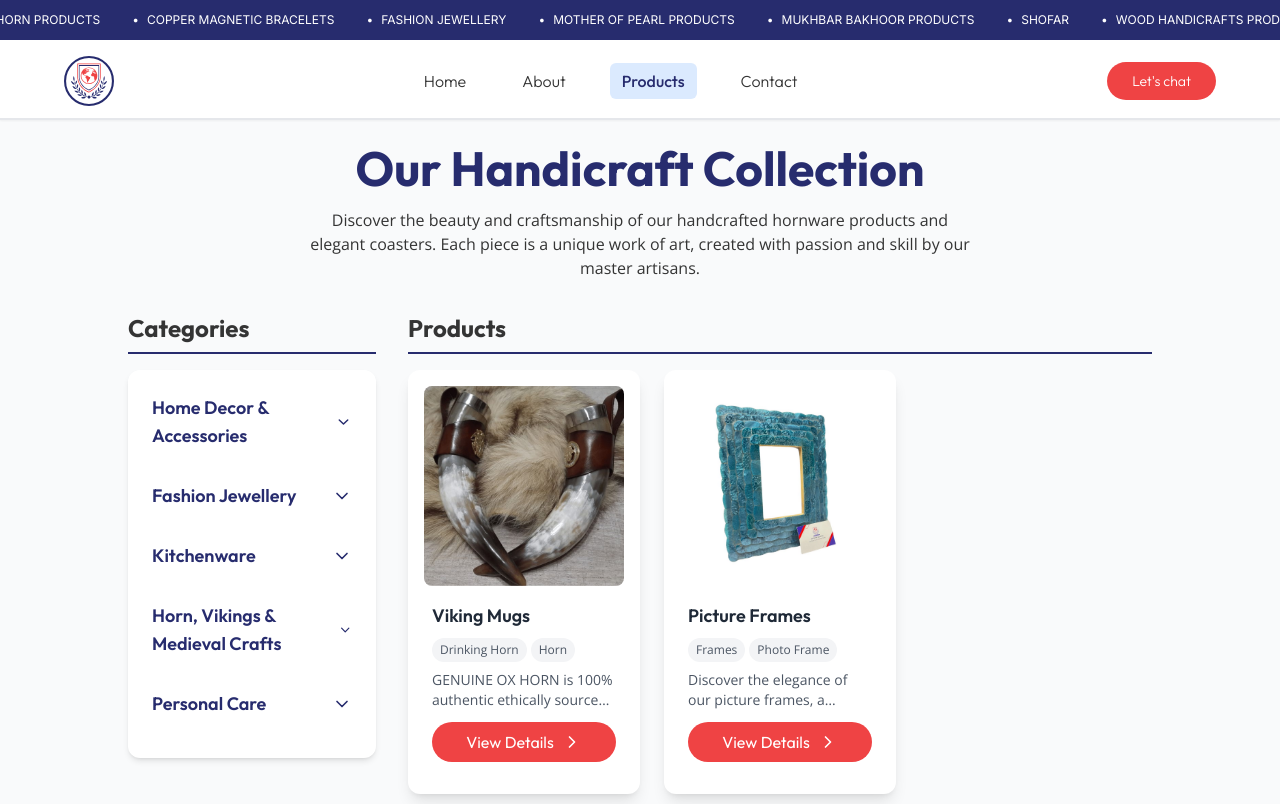
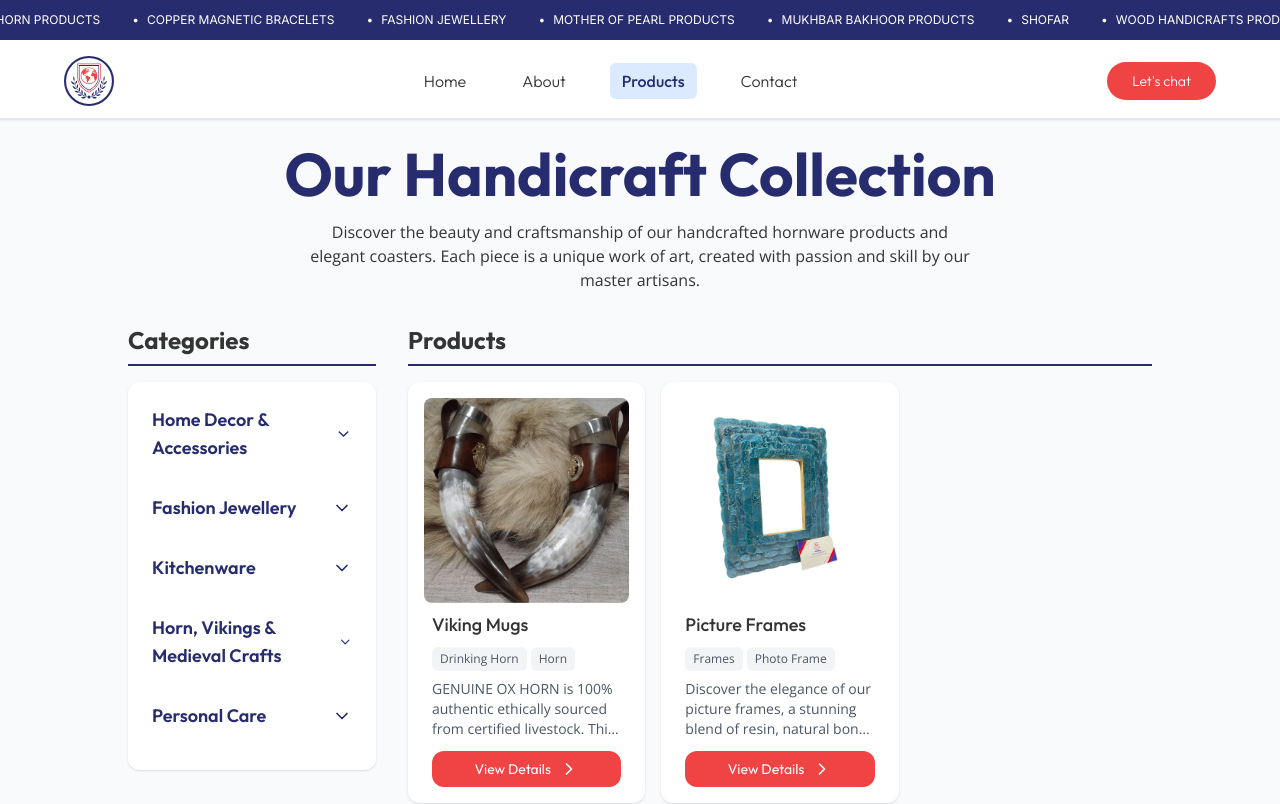
Before and after one commit to saadsalmany/Artwork-Maestro, a Next.js app: page /products in a window 1280 px wide. Shown: the top 804 px of the page. Built offline with nearby package versions, Linux system fonts and the light colour scheme.

Commit message:
fixded layout

```diff
--- a/app/Components/ClientComponent.js
+++ b/app/Components/ClientComponent.js
@@ -34,8 +34,8 @@ function ClientComponent({ params, products }) {
     <div className="bg-zinc-100 flex flex-col">
       <Navbar />
       <Marquee />
-      <main className="flex-grow container max-w-7xl mx-auto px-8 tablet:px-16 desktop:px-26 pb-56 mt-20 desktop:mt-24">
-        <div className="grid grid-cols-1 md:grid-cols-2 desktop:-space-x-20">
+      <main className="flex-grow container max-w-7xl mx-auto px-8 tablet:px-16 tablet:mt-32 desktop:px-26 pb-56 mt-20 desktop:mt-24">
+        <div className="grid grid-cols-1 md:grid-cols-2 desktop:-space-x-32">
           <div className="space-y-6">
             {mainImage && (
               <Image
@@ -44,17 +44,17 @@ function ClientComponent({ params, products }) {
                 width={1000}
                 height={1000}
                 objectFit="cover"
-                className="w-full lg:w-[26rem] rounded-lg shadow-md aspect-square transition-all duration-300"
+                className="w-full lg:w-[25rem] rounded-lg shadow aspect-square transition-all duration-300"
               />
             )}
             <div className="grid grid-cols-4 gap-4 desktop:gap-0">
               {product.images?.map((img, index) => (
                 <button
                   key={index}
-                  className={`relative w-[5rem] transition-all duration-300 desktop:w-[8rem] aspect-square overflow-hidden rounded-md ${
+                  className={`relative w-[5rem] transition-all duration-150 desktop:w-[8rem] aspect-square overflow-hidden rounded-md ${
                     img === mainImage
-                      ? "drop-shadow-lg border-[1px] border-charcoal"
-                      : "scale-95 opacity-70"
+                      ? "drop-shadow-lg"
+                      : "scale-95 opacity-60"
                   }`}
                   onClick={() => setMainImage(img)}
                 >
@@ -63,7 +63,7 @@ function ClientComponent({ params, products }) {
                     alt={`${product.name} ${index + 1}`}
                     layout="fill"
                     objectFit="cover"
-                    className="absolute inset-0 w-full h-full object-center object-cover transition-all duration-300"
+                    className="absolute inset-0 w-full h-full object-center object-cover transition-all duration-150"
                   />
                 </button>
               ))}
@@ -71,7 +71,7 @@ function ClientComponent({ params, products }) {
           </div>
 
           <div className="space-y-6 mt-4">
-            <h1 className="text-3xl font-outfit font-bold text-secondary-blue">
+            <h1 className="text-3xl tablet:text-4xl desktop:text-5xl font-outfit font-bold text-secondary-blue">
               {product.name}
             </h1>
             <div className="flex flex-wrap gap-2">
@@ -83,7 +83,7 @@ function ClientComponent({ params, products }) {
                 Tags: {product.tags.join(", ")}
               </span>
             </div>
-            <p className="text-sm desktop:text-lg font-openSans text-charcoal pb-4">
+            <p className="text-sm  desktop:text-lg font-openSans text-charcoal pb-4">
               {product.description}
             </p>
             <PrimaryBtn href={"/contact"}>Send Enquiry</PrimaryBtn>
--- a/app/Components/ProductCard.js
+++ b/app/Components/ProductCard.js
@@ -5,7 +5,7 @@ import Link from "next/link";
 
 const ProductCard = ({ product }) => {
   return (
-    <div className="bg-white rounded-xl p-4 shadow-lg overflow-hidden flex flex-col w-full h-full ">
+    <div className="bg-white rounded-xl py-4 px-2 desktop:p-4 shadow overflow-hidden flex flex-col w-full h-full ">
       <div className="relative aspect-square overflow-hidden">
         <Image
           src={product.images[0]}
@@ -15,28 +15,28 @@ const ProductCard = ({ product }) => {
           className="rounded-lg aspect-square "
         />
       </div>
-      <div className="px-2 py-4 flex-grow flex flex-col justify-between">
+      <div className="px-1 py-0 pt-2 desktop:pt-2 desktop:px-2 desktop:py-0 flex-grow flex flex-col justify-between">
         <div>
-          <h3 className="text-lg font-outfit font-semibold text-gray-800 mb-2">
+          <h3 className="text-lg font-outfit font-medium text-charcoal mb-2">
             {product.name}
           </h3>
           <div className="flex flex-wrap gap-1 mb-2">
             {product.tags.slice(0, 2).map((tag, index) => (
               <span
                 key={index}
-                className="bg-gray-100 text-xs font-openSans px-2 py-1 rounded-full text-gray-600"
+                className="bg-gray-100 text-[.6rem] desktop:text-xs font-openSans px-2 py-1 desktop:px-2 desktop:py-1 rounded-md text-gray-600"
               >
                 {tag}
               </span>
             ))}
           </div>
-          <p className="text-sm font-openSans text-gray-600 mb-3 line-clamp-2">
+          <p className="text-xs desktop:text-sm font-openSans text-gray-600 mb-3 line-clamp-3">
             {product.description}
           </p>
         </div>
         <Link href={`/products/${product.slug}`}>
-          <button className="w-full bg-primary-red rounded-full text-white font-outfit py-2 px-4 transition duration-300 flex items-center justify-center group hover:bg-secondary-blue">
-            <span>View Details</span>
+          <button className="w-full bg-primary-red rounded-xl text-white font-outfit py-1 desktop:py-2 transition duration-300 flex items-center justify-center group hover:bg-secondary-blue">
+            <span className="text-xs desktop:text-sm">View Details</span>
             <ChevronRight className="ml-2 h-5 w-5 transition-all duration-300 group-hover:translate-x-1" />
           </button>
         </Link>
--- a/app/Components/ProductsShowcase.js
+++ b/app/Components/ProductsShowcase.js
@@ -137,8 +137,8 @@ const ProductShowcase = () => {
 
   return (
     <div className="bg-gray-50 min-h-screen py-12 relative">
-      <div className="max-w-6xl px-6 tablet:px-16 desktop:px-26 pt-4 desktop:pt-8 mx-auto">
-        <h1 className="text-4xl sm:text-4xl lg:text-5xl font-outfit font-bold text-secondary-blue text-center mb-4">
+      <div className="max-w-6xl px-6 tablet:px-16 desktop:px-26 pt-4 tablet:pt-16 desktop:pt-8 mx-auto">
+        <h1 className="text-4xl sm:text-4xl lg:text-6xl font-outfit font-bold text-secondary-blue text-center mb-4">
           Our Handicraft Collection
         </h1>
         <p className="text-sm desktop:text-base font-openSans text-charcoal text-center mb-8 max-w-2xl mx-auto">
@@ -163,7 +163,7 @@ const ProductShowcase = () => {
               <h2 className="text-2xl text-charcoal font-outfit font-bold mb-4 border-b-2 border-secondary-blue pb-2">
                 Categories
               </h2>
-              <div className="bg-white rounded-xl shadow-md p-4">
+              <div className="bg-white rounded-xl shadow p-4">
                 {categories.map((category) => (
                   <div key={category.name} className="mb-4">
                     <button
@@ -221,7 +221,7 @@ const ProductShowcase = () => {
             <h2 className="text-2xl font-outfit text-charcoal font-bold mb-4 border-b-2 border-secondary-blue pb-2">
               Products
             </h2>
-            <div className="grid grid-cols-1 sm:grid-cols-2 lg:grid-cols-3 gap-6">
+            <div className="grid grid-cols-2 lg:grid-cols-3 gap-4">
               {filteredProducts.slice(0, visibleProducts).map((product) => (
                 <ProductCard key={product.id} product={product} />
               ))}
```
